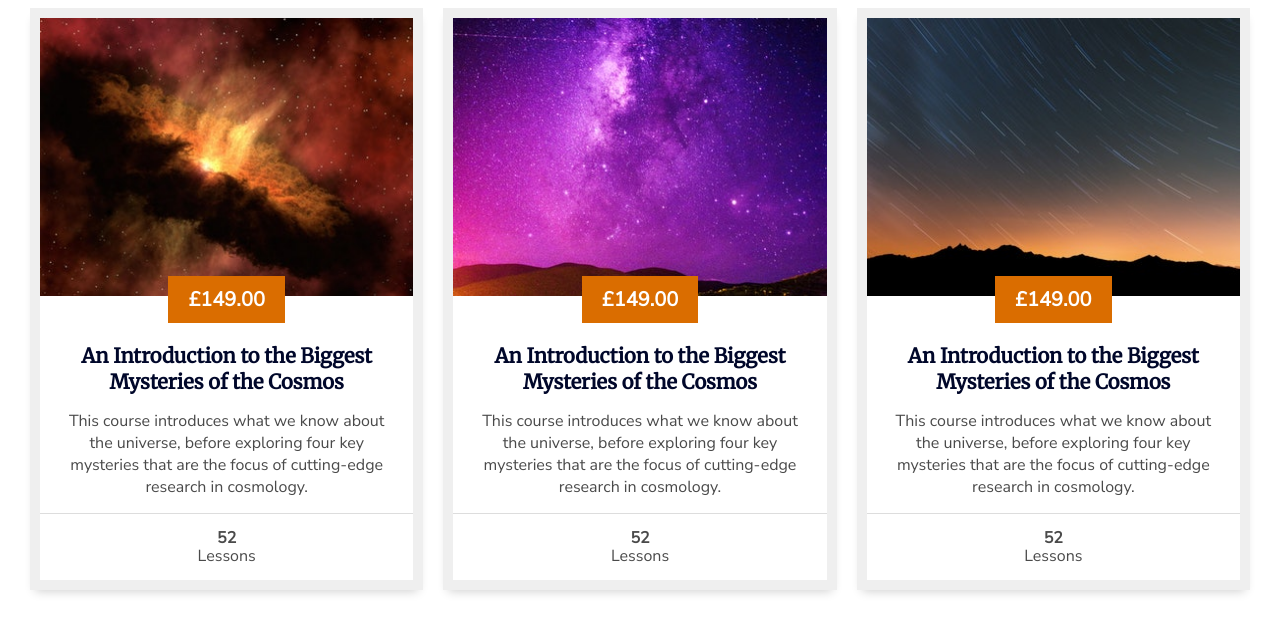
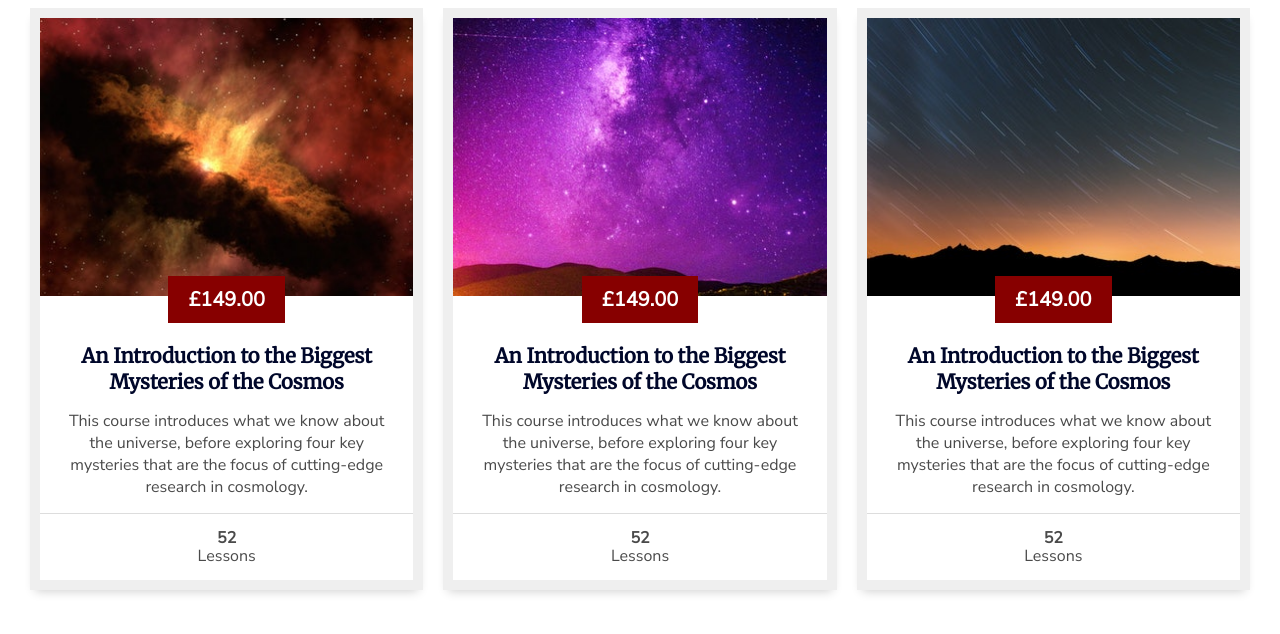
Before and after one commit to faiz-shaikh/card, a website: page dist/index.html in a window 1280 px wide. Shown: the part 100-734 px from the top of the page. Drawn offline with Linux system fonts and the light colour scheme.

Commit message:
Change price colour for readability

```diff
--- a/dist/index.html
+++ b/dist/index.html
@@ -10,6 +10,7 @@
   <link rel="preconnect" href="https://fonts.googleapis.com">
   <link rel="preconnect" href="https://fonts.gstatic.com" crossorigin>
   <link href="https://fonts.googleapis.com/css2?family=Merriweather&family=Nunito+Sans&display=swap" rel="stylesheet">
+  <meta name="description" content="A Sass product card test using BEM">
 </head>
 
 <body>
--- a/dist/scss/_variables.scss
+++ b/dist/scss/_variables.scss
@@ -2,7 +2,7 @@
 $light: #efefef;
 $dark: #4a4a4a;
 $white: #ffffff;
-$secondary: #da6d00;
+$secondary: #870000;
 $primary: #00072a;
 
 //font
```
Also changed, not shown: dist/css/main.min.css (+1 -1 lines).
